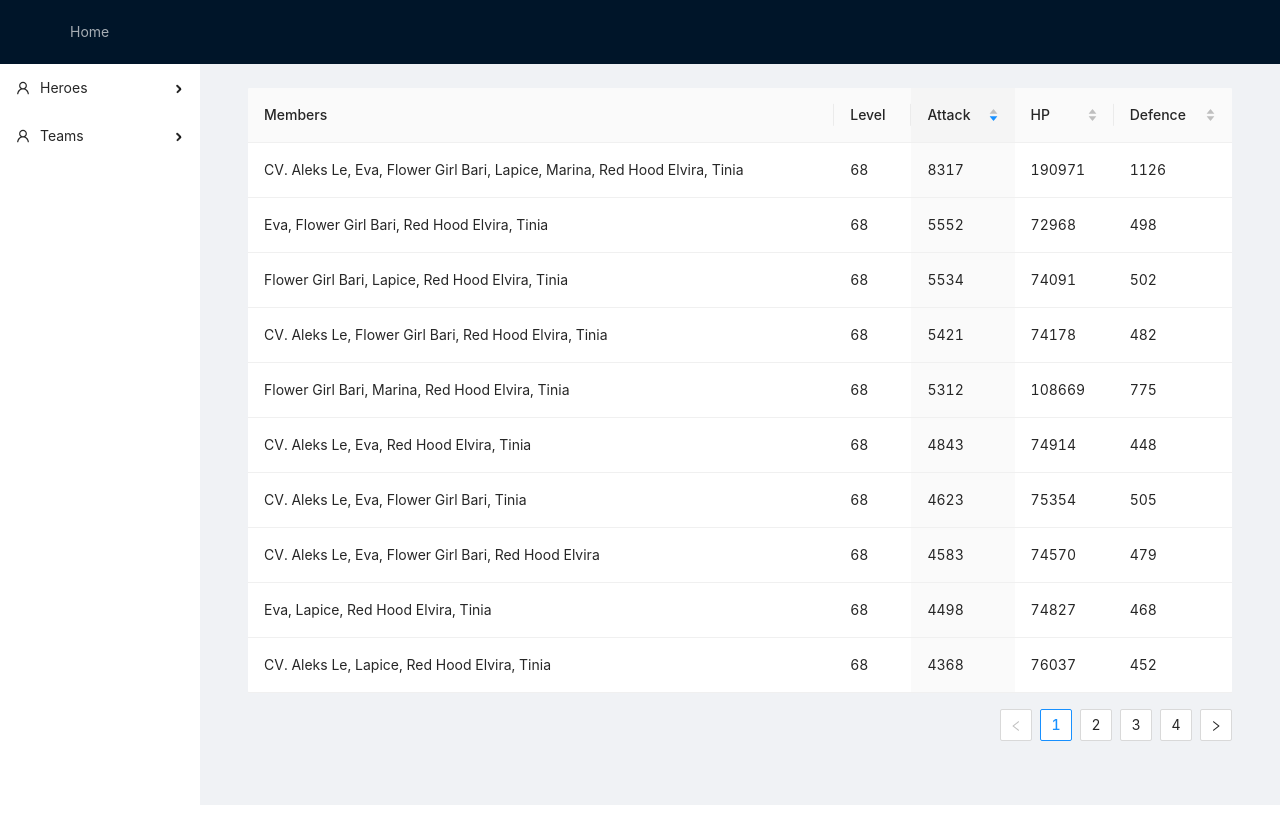
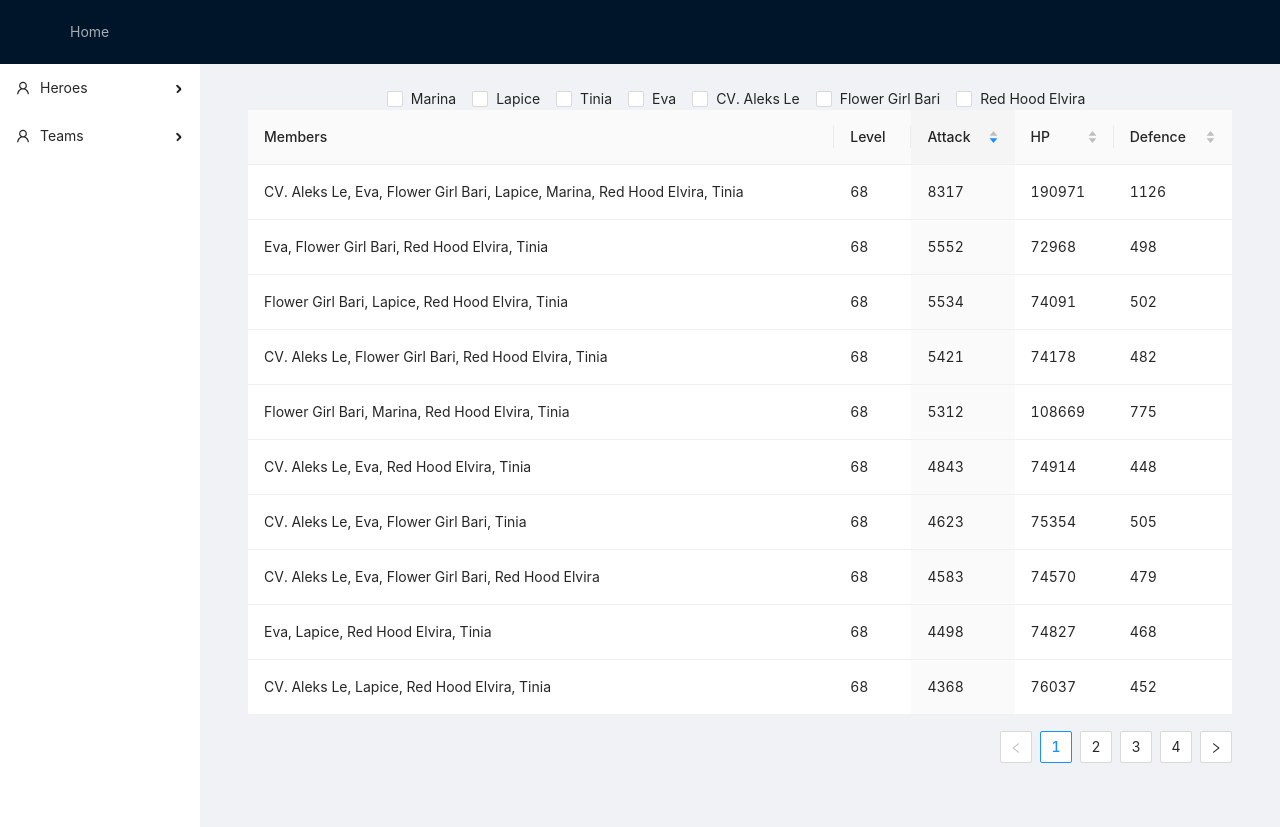
Before and after one commit to monacob/guardian-tales, a React (Create React App) app: page /teams in a window 1280 px wide. Before the commit the page ends 805 px from the top, so only its background shows below. Built offline with nearby package versions, Linux system fonts and the light colour scheme.

Commit message:
add select

```diff
--- a/src/pages/team_optimizer.js
+++ b/src/pages/team_optimizer.js
@@ -1,9 +1,9 @@
 // @flow
 
-import React, {useMemo} from 'react';
-import {Table, Tooltip} from 'antd';
+import React, {useMemo, useState} from 'react';
+import {Table, Tooltip, Checkbox} from 'antd';
 
-import heroes from '../data/heroes.js'
+import data from '../data/heroes.js'
 import type {Attribute, Hero} from "../data/heroes";
 
 type Team = {
@@ -13,7 +13,7 @@ type Team = {
     def: { basic: number, adjusted: number },
 }
 
-function generateTeams(teams: Array<Team>, team: Team) {
+function generateTeams(heroes: Array<Hero>, teams: Array<Team>, team: Team) {
     if (team.members.length === 4 || team.members.length === heroes.length) {
         teams.push(team)
     }
@@ -21,7 +21,7 @@ function generateTeams(teams: Array<Team>, team: Team) {
         const newTeam = JSON.parse(JSON.stringify(team))
         if (newTeam.members.every(member => member.name < hero.name)) {
             newTeam.members.push(hero)
-            generateTeams(teams, newTeam)
+            generateTeams(heroes, teams, newTeam)
         }
     }
 }
@@ -123,9 +123,10 @@ const columns = [
 
 
 function TeamOptimizer() {
+    const [selectedHeroes, setSelectedHeroes] = useState(data)
     const calculatedTeams = useMemo(() => {
         const teams = [];
-        generateTeams(teams, {
+        generateTeams(selectedHeroes, teams, {
             members: [],
             atk: {basic: 0, adjusted: 0},
             hp: {basic: 0, adjusted: 0},
@@ -133,10 +134,19 @@ function TeamOptimizer() {
         });
         calculateTeamAttributes(teams);
         return teams;
-    }, [])
+    }, [selectedHeroes])
 
-
-    return <Table columns={columns} dataSource={calculatedTeams}/>
+    return <div>
+        <Checkbox.Group options={data.map(hero => {
+            return {
+                label: hero.name,
+                value: hero.name
+            }
+        })} defaultValue={['Apple']} onChange={heroes => {
+            setSelectedHeroes(data.filter(hero => heroes.includes(hero.name)));
+        }}/>
+        <Table columns={columns} dataSource={calculatedTeams}/>
+    </div>
 }
 
 export default TeamOptimizer;
```
